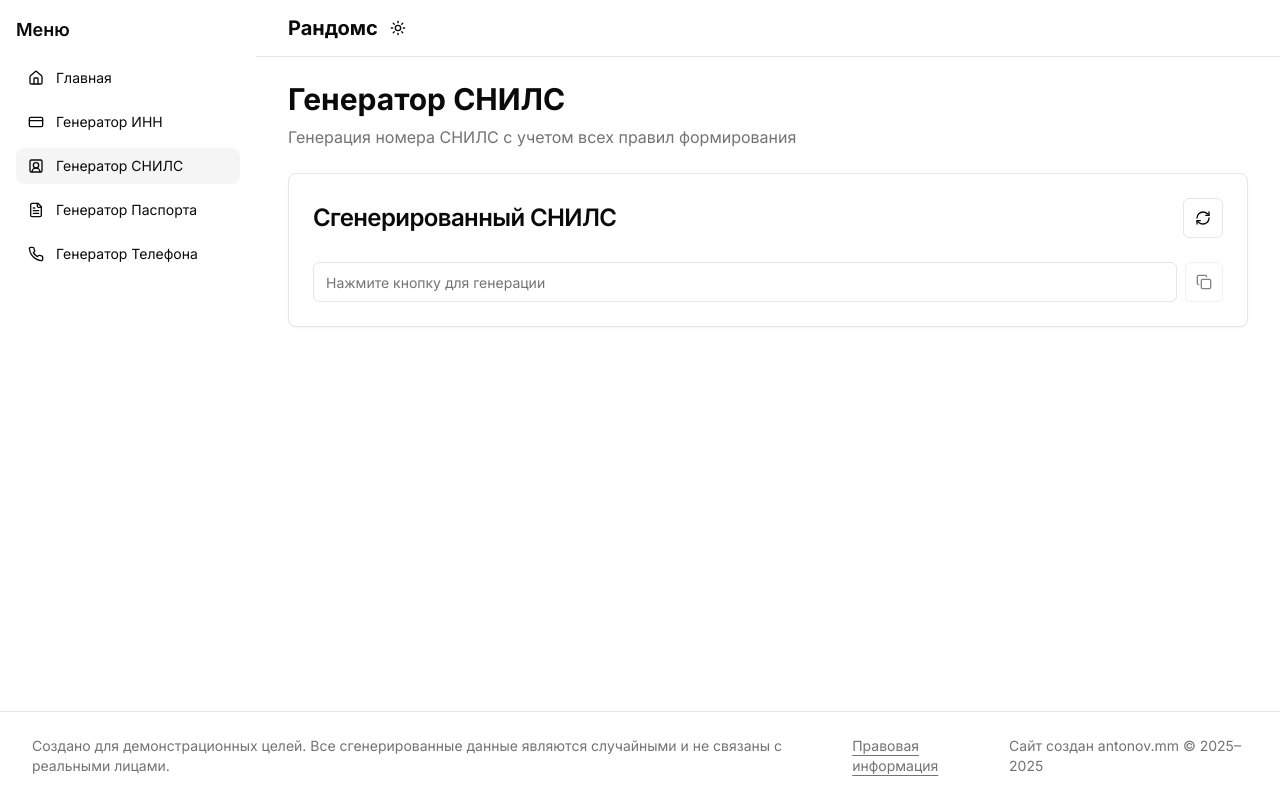
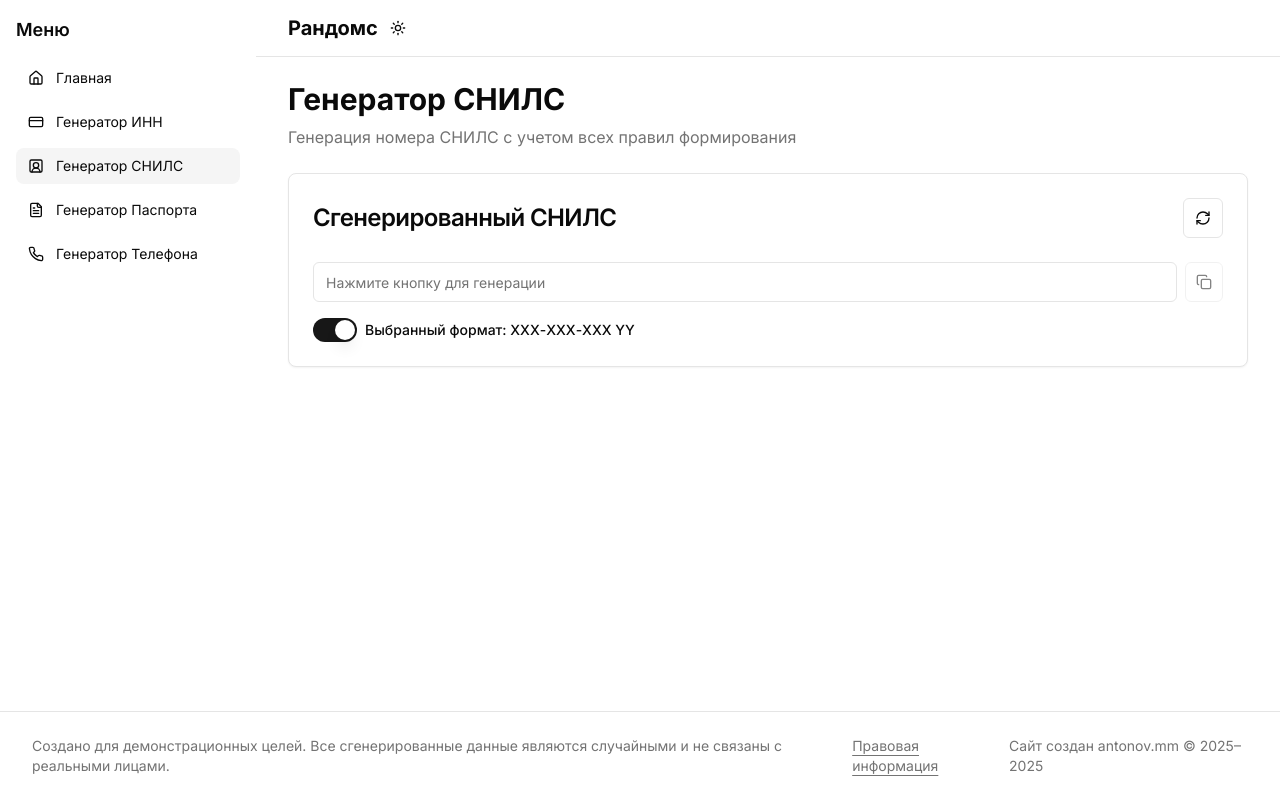
Before and after one commit to antonov-mm/random, a Next.js app: page /snils in a window 1280 px wide. Built offline with nearby package versions, Linux system fonts and the light colour scheme.

Commit message:
update page snils

```diff
--- a/app/snils/page.tsx
+++ b/app/snils/page.tsx
@@ -6,18 +6,38 @@ import { Card, CardContent, CardHeader, CardTitle } from "@/components/ui/card"
 import { Input } from "@/components/ui/input"
 import { Copy, RefreshCw } from "lucide-react"
 import { generateSNILS } from "@/lib/generators"
-import { toast } from "sonner"
+import { useToast } from "@/components/ui/toast"
+import { Label } from "@/components/ui/label"
+import { Switch } from "@/components/ui/switch"
 
 export default function SnilsPage() {
   const [snils, setSnils] = useState("")
+  const [useHyphens, setUseHyphens] = useState(true)
+  const { Toast, addToast } = useToast()
 
   const generate = () => {
-    setSnils(generateSNILS())
+    const rawSnils = generateSNILS()
+    setSnils(formatSnils(rawSnils, useHyphens))
+  }
+
+  const formatSnils = (snils: string, withHyphens: boolean) => {
+    if (withHyphens) {
+      return `${snils.slice(0, 3)}-${snils.slice(3, 6)}-${snils.slice(6, 9)} ${snils.slice(9)}`
+    } else {
+      return snils
+    }
   }
 
   const copyToClipboard = () => {
     navigator.clipboard.writeText(snils)
-    toast.success("СНИЛС скопирован в буфер обмена")
+    addToast({ message: "СНИЛС скопирован в буфер обмена", type: "success" })
+  }
+
+  const toggleFormat = () => {
+    setUseHyphens(!useHyphens)
+    if (snils) {
+      setSnils(formatSnils(snils.replace(/[-\s]/g, ""), !useHyphens))
+    }
   }
 
   return (
@@ -37,14 +57,21 @@ export default function SnilsPage() {
           </CardTitle>
         </CardHeader>
         <CardContent>
-          <div className="flex gap-2">
-            <Input value={snils} readOnly placeholder="Нажмите кнопку для генерации" />
-            <Button variant="outline" size="icon" onClick={copyToClipboard} disabled={!snils}>
-              <Copy className="h-4 w-4" />
-            </Button>
+          <div className="space-y-4">
+            <div className="flex gap-2">
+              <Input value={snils} readOnly placeholder="Нажмите кнопку для генерации" />
+              <Button variant="outline" size="icon" onClick={copyToClipboard} disabled={!snils}>
+                <Copy className="h-4 w-4" />
+              </Button>
+            </div>
+            <div className="flex items-center space-x-2">
+              <Switch id="format-switch" checked={useHyphens} onCheckedChange={toggleFormat} />
+              <Label htmlFor="format-switch">Выбранный формат: {useHyphens ? "ХХХ-ХХХ-ХХХ YY" : "ХХХХХХХХХYY"}</Label>
+            </div>
           </div>
         </CardContent>
       </Card>
+      <Toast message="" />
     </div>
   )
 }
--- a/lib/generators.ts
+++ b/lib/generators.ts
@@ -44,7 +44,7 @@ export const generateSNILS = (): string => {
   }
   const checkNum = (sum % 101).toString().padStart(2, "0")
 
-  return `${areaNum}-${personNum}-${recordNum} ${checkNum}`
+  return number + checkNum
 }
 
 // Генерация паспорта РФ
```
